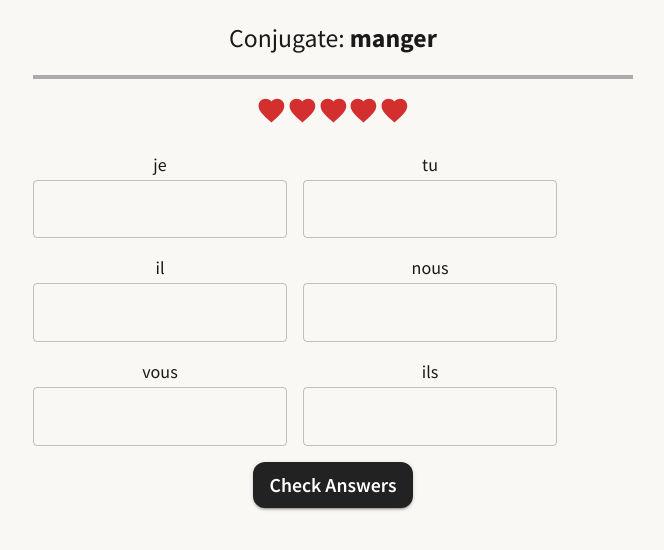
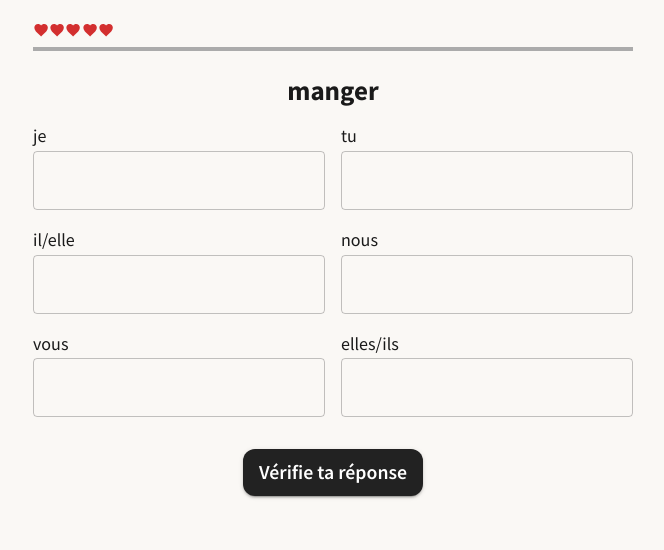
Before and after one commit to bjblayney/french-verb-trainer, a React (Vite) app: page / in a window 1280 px wide. Both pictures are taken after a click on the button "Conjuguer Compétence". Shown: the top 550 px of the page, without its empty margins (307-971 px from the left). Built offline with nearby package versions, Linux system fonts and the light colour scheme.

Commit message:
updates input based layout

```diff
--- a/src/App.jsx
+++ b/src/App.jsx
@@ -5,6 +5,7 @@ import Grid from '@mui/material/Grid2';
 import FavoriteIcon from '@mui/icons-material/Favorite';
 
 import FillInTheBlank from './FillBlanks';
+import InputConjugation from './InputConjugations';
 
 const verbs = [
   {
@@ -13,10 +14,10 @@ const verbs = [
       present: {
         je: 'mange',
         tu: 'manges',
-        il: 'mange',
+        'il/elle': 'mange',
         nous: 'mangeons',
         vous: 'mangez',
-        ils: 'mangent',
+        'elles/ils': 'mangent',
       },
     },
     sentence: 'Je _____ une pomme.',
@@ -28,10 +29,10 @@ const verbs = [
       present: {
         je: 'parle',
         tu: 'parles',
-        il: 'parle',
+        'il/elle': 'parle',
         nous: 'parlons',
         vous: 'parlez',
-        ils: 'parlent',
+        'elles/ils': 'parlent',
       },
     },
     sentence: 'Nous _____ français.',
@@ -43,10 +44,10 @@ const verbs = [
       present: {
         je: 'finis',
         tu: 'finis',
-        il: 'finit',
+        'il/elle': 'finit',
         nous: 'finissons',
         vous: 'finissez',
-        ils: 'finissent',
+        'elles/ils': 'finissent',
       },
     },
     sentence: 'Ils _____ leurs devoirs.',
@@ -58,10 +59,10 @@ const verbs = [
       present: {
         je: 'choisis',
         tu: 'choisis',
-        il: 'choisit',
+        'il/elle': 'choisit',
         nous: 'choisissons',
         vous: 'choisissez',
-        ils: 'choisissent',
+        'elles/ils': 'choisissent',
       },
     },
     sentence: 'Vous _____ un livre.',
@@ -73,10 +74,10 @@ const verbs = [
       present: {
         je: 'suis',
         tu: 'es',
-        il: 'est',
+        'il/elle': 'est',
         nous: 'sommes',
         vous: 'êtes',
-        ils: 'sont',
+        'elles/ils': 'sont',
       },
     },
     sentence: 'Tu _____ très intelligent.',
@@ -88,10 +89,10 @@ const verbs = [
       present: {
         je: 'ai',
         tu: 'as',
-        il: 'a',
+        'il/elle': 'a',
         nous: 'avons',
         vous: 'avez',
-        ils: 'ont',
+        'elles/ils': 'ont',
       },
     },
     sentence: 'Elle _____ un chat noir.',
@@ -103,10 +104,10 @@ const verbs = [
       present: {
         je: 'vais',
         tu: 'vas',
-        il: 'va',
+        'il/elle': 'va',
         nous: 'allons',
         vous: 'allez',
-        ils: 'vont',
+        'elles/ils': 'vont',
       },
     },
     sentence: 'Nous _____ à la plage.',
@@ -118,10 +119,10 @@ const verbs = [
       present: {
         je: 'prends',
         tu: 'prends',
-        il: 'prend',
+        'il/elle': 'prend',
         nous: 'prenons',
         vous: 'prenez',
-        ils: 'prennent',
+        'elles/ils': 'prennent',
       },
     },
     sentence: 'Je _____ un café chaque matin.',
@@ -133,10 +134,10 @@ const verbs = [
       present: {
         je: 'viens',
         tu: 'viens',
-        il: 'vient',
+        'il/elle': 'vient',
         nous: 'venons',
         vous: 'venez',
-        ils: 'viennent',
+        'elles/ils': 'viennent',
       },
     },
     sentence: 'Ils _____ de Paris.',
@@ -148,10 +149,10 @@ const verbs = [
       present: {
         je: 'fais',
         tu: 'fais',
-        il: 'fait',
+        'il/elle': 'fait',
         nous: 'faisons',
         vous: 'faites',
-        ils: 'font',
+        'elles/ils': 'font',
       },
     },
     sentence: 'Nous _____ du sport tous les jours.',
@@ -159,92 +160,8 @@ const verbs = [
   },
 ];
 
-function InputConjugation({ currentVerb, onCheck, lives, progress, feedback, errors, answers, handleInputChange }) {
-  return (
-    <>
-      <Box sx={{ textAlign: `center` }} mb={2}>
-        <Typography variant="h6">
-          Conjugate: <strong>{currentVerb.infinitive}</strong>
-        </Typography>
-        <LinearProgress variant="determinate" value={progress} sx={{ mt: 2 }} />
-      </Box>
-
-      <Box sx={{ textAlign: `center` }} mb={2}>
-        {Array.from({ length: lives }).map((_, i) => (
-          <FavoriteIcon key={i} color="error" />
-        ))}
-      </Box>
-
-      <Grid container spacing={2}>
-        {Object.keys(currentVerb.conjugations.present).map((pronoun) => (
-          <Grid item xs={4} key={pronoun}>
-            <Typography>{pronoun}</Typography>
-            <TextField
-              fullWidth
-              variant="outlined"
-              error={errors[pronoun]}
-              helperText={errors[pronoun] ? 'Incorrect' : ''}
-              value={answers[pronoun] || ''}
-              onChange={(e) => handleInputChange(pronoun, e.target.value)}
-            />
-          </Grid>
-        ))}
-      </Grid>
-
-      <Box sx={{ textAlign: `center` }} mt={2}>
-        <Button variant="contained" color="primary" onClick={onCheck}>
-          Check Answers
-        </Button>
-        {feedback && (
-          <Typography variant="body1" sx={{ mt: 1 }}>
-            {feedback}
-          </Typography>
-        )}
-      </Box>
-    </>
-  );
-}
-
 function FrenchVerbGame() {
-  const [currentVerbIndex, setCurrentVerbIndex] = useState(0);
-  const [progress, setProgress] = useState(0);
-  const [lives, setLives] = useState(5);
-  const [answers, setAnswers] = useState({});
-  const [feedback, setFeedback] = useState(null);
-  const [errors, setErrors] = useState({});
   const [selectedGame, setSelectedGame] = useState(null);
-
-  const currentVerb = verbs[currentVerbIndex];
-
-  const handleInputChange = (pronoun, value) => {
-    setAnswers({ ...answers, [pronoun]: value });
-    setErrors({ ...errors, [pronoun]: false });
-  };
-
-  const checkConjugationAnswers = () => {
-    const correctAnswers = currentVerb.conjugations.present;
-    let allCorrect = true;
-    const newErrors = {};
-
-    for (const pronoun in correctAnswers) {
-      if (answers[pronoun]?.toLowerCase() !== correctAnswers[pronoun]) {
-        allCorrect = false;
-        newErrors[pronoun] = true;
-      } else {
-        newErrors[pronoun] = false;
-      }
-    }
-
-    setErrors(newErrors);
-
-    if (allCorrect) {
-      setFeedback('Correct! Well done!');
-      nextVerb();
-    } else {
-      setFeedback('Some answers are incorrect. Check the highlighted fields.');
-      setLives(lives - 1);
-    }
-  };
 
   if (!selectedGame) {
     return (
@@ -264,18 +181,7 @@ function FrenchVerbGame() {
 
   return (
     <Container maxWidth="sm" disableGutters>
-      {selectedGame === 'conjugation' && (
-        <InputConjugation
-          currentVerb={currentVerb}
-          onCheck={checkConjugationAnswers}
-          lives={lives}
-          progress={progress}
-          feedback={feedback}
-          errors={errors}
-          answers={answers}
-          handleInputChange={handleInputChange}
-        />
-      )}
+      {selectedGame === 'conjugation' && <InputConjugation verbs={verbs} setSelectedGame={setSelectedGame} />}
       {selectedGame === 'fillBlank' && <FillInTheBlank verbs={verbs} setSelectedGame={setSelectedGame} />}
     </Container>
   );
--- a/src/FillBlanks.jsx
+++ b/src/FillBlanks.jsx
@@ -141,7 +141,7 @@ function FillInTheBlank({ verbs, setSelectedGame }) {
                   animate={{ opacity: 1, y: 0 }}
                   transition={{ delay: index * 0.1, duration: 0.3 }}
                 >
-                  <Grid key={index}>
+                  <Grid>
                     <Button variant={selectedOption === option ? 'contained' : 'outlined'} size="small" onClick={() => setSelectedOption(option)}>
                       {option}
                     </Button>
--- /dev/null
+++ b/src/InputConjugations.jsx
@@ -0,0 +1,178 @@
+import React, { useState, useEffect } from 'react';
+import { TextField, Button, LinearProgress, Typography, Box } from '@mui/material';
+import Grid from '@mui/material/Grid2';
+import FavoriteIcon from '@mui/icons-material/Favorite';
+import { motion } from 'framer-motion';
+
+function InputConjugation({ verbs, setSelectedGame }) {
+  const [currentVerbIndex, setCurrentVerbIndex] = useState(0);
+  const [progress, setProgress] = useState(0);
+  const [lives, setLives] = useState(5);
+  const [answers, setAnswers] = useState({});
+  const [feedback, setFeedback] = useState(null);
+  const [errors, setErrors] = useState({});
+  const [stats, setStats] = useState({});
+
+  const [correctResponses, setCorrectResponses] = useState(0);
+  const [totalAttempts, setTotalAttempts] = useState(0);
+  const [gameOver, setGameOver] = useState(false);
+
+  const currentVerb = verbs[currentVerbIndex];
+
+  const handleInputChange = (pronoun, value) => {
+    setAnswers({ ...answers, [pronoun]: value });
+    setErrors({ ...errors, [pronoun]: false });
+  };
+
+  const nextVerb = () => {
+    setProgress(((currentVerbIndex + 1) / verbs.length) * 100);
+    if (currentVerbIndex < verbs.length - 1) {
+      setCurrentVerbIndex(currentVerbIndex + 1);
+    } else {
+      setGameOver(true);
+    }
+    setFeedback(null);
+  };
+
+  const checkConjugationAnswers = () => {
+    setTotalAttempts(totalAttempts + 1);
+    const correctAnswers = currentVerb.conjugations.present;
+    let allCorrect = true;
+    const newErrors = {};
+
+    for (const pronoun in correctAnswers) {
+      if (answers[pronoun]?.toLowerCase() !== correctAnswers[pronoun]) {
+        allCorrect = false;
+        newErrors[pronoun] = true;
+      } else {
+        newErrors[pronoun] = false;
+      }
+    }
+
+    setErrors(newErrors);
+
+    if (allCorrect) {
+      setCorrectResponses(correctResponses + 1);
+      setFeedback('Correct ! Bien joué !');
+      setAnswers({});
+      nextVerb();
+    } else {
+      setFeedback('Certaines réponses sont erronées. Vérifie les champs indiqués.');
+      setLives(lives - 1);
+      if ('vibrate' in navigator) {
+        setTimeout(() => navigator.vibrate([300, 100, 300]), 0);
+      } else {
+        // Fallback for iOS: add a shake effect
+        document.body.classList.add('shake');
+        setTimeout(() => document.body.classList.remove('shake'), 300);
+      }
+      if (lives === 1) {
+        setGameOver(true);
+      }
+    }
+  };
+
+  useEffect(() => {
+    setStats({
+      verbsCompleted: currentVerbIndex + 1,
+      totalVerbs: verbs.length,
+      accuracy: totalAttempts > 0 ? ((correctResponses / totalAttempts) * 100).toFixed(2) : 0,
+    });
+  }, [currentVerbIndex, totalAttempts, correctResponses, verbs.length]);
+
+  return (
+    <>
+      {gameOver ? (
+        <Box sx={{ textAlign: `center`, display: `flex`, flexDirection: `column`, justifyContent: `space-between`, height: `calc(100vh - 200px)` }}>
+          <h1>Tâche terminée !</h1>
+          <Box>
+            <div>Progression : {progress}%</div>
+            <div>Verbes terminés : {stats.verbsCompleted}</div>
+            <div>Total des verbes : {stats.totalVerbs}</div>
+            <div>Précision : {stats.accuracy}%</div>
+            <div>Lives : {lives}</div>
+          </Box>
+          <Button variant="contained" onClick={() => setSelectedGame(null)}>
+            Retour au menu
+          </Button>
+        </Box>
+      ) : (
+        <>
+          <Box mb={3}>
+            <FavoriteIcon
+              color="error"
+              sx={{
+                fontSize: `.9rem`,
+              }}
+            />
+            {Array.from({ length: lives }).map((_, i) => (
+              <FavoriteIcon
+                key={i}
+                color="error"
+                sx={{
+                  fontSize: `.9rem`,
+                  opacity: i >= lives - 1 && lives > 0 ? 0 : 1, // Fade out the last icons as lives lower
+                  transition: 'opacity 0.5s ease-out', // Apply fade-out effect
+                }}
+              />
+            ))}
+            <LinearProgress variant="determinate" value={progress} />
+          </Box>
+
+          <Box sx={{ textAlign: `center` }} mb={2}>
+            <motion.div
+              key={currentVerb.infinitive} // Ensures animation triggers when content changes
+              initial={{ opacity: 0, scale: 1.5 }}
+              animate={{ opacity: 1, scale: 1 }}
+              exit={{ opacity: 0, scale: 1.5 }}
+              transition={{ duration: 0.5, ease: 'easeOut' }}
+            >
+              <Typography variant="h3">
+                <strong>{currentVerb.infinitive}</strong>
+              </Typography>
+            </motion.div>
+          </Box>
+
+          <Grid container spacing={2} justifyContent="center">
+            {Object.keys(currentVerb.conjugations.present).map((pronoun, index) => (
+              <Grid size={6} key={pronoun}>
+                <motion.div
+                  key={pronoun}
+                  initial={{ opacity: 0, y: 10 }}
+                  animate={{ opacity: 1, y: 0 }}
+                  transition={{ delay: index * 0.1, duration: 0.3 }}
+                >
+                  <Typography component="label" htmlFor={`input-${pronoun}`}>
+                    {pronoun}
+                  </Typography>
+                  <TextField
+                    id={`input-${pronoun}`}
+                    fullWidth
+                    variant="outlined"
+                    error={errors[pronoun]}
+                    helperText={errors[pronoun] ? 'Incorrect' : ''}
+                    value={answers[pronoun] || ''}
+                    onChange={(e) => handleInputChange(pronoun, e.target.value)}
+                  />
+                </motion.div>
+              </Grid>
+            ))}
+          </Grid>
+
+          <Box sx={{ textAlign: `center` }} mt={2} pt={2}>
+            {feedback && (
+              <Typography variant="body1" sx={{ mb: 2, mt: 1 }}>
+                {feedback}
+              </Typography>
+            )}
+            <Button variant="contained" color="primary" sx={{ mb: 2 }} onClick={checkConjugationAnswers}>
+              Vérifie ta réponse
+            </Button>
+          </Box>
+        </>
+      )}
+    </>
+  );
+}
+
+export default InputConjugation;
```
